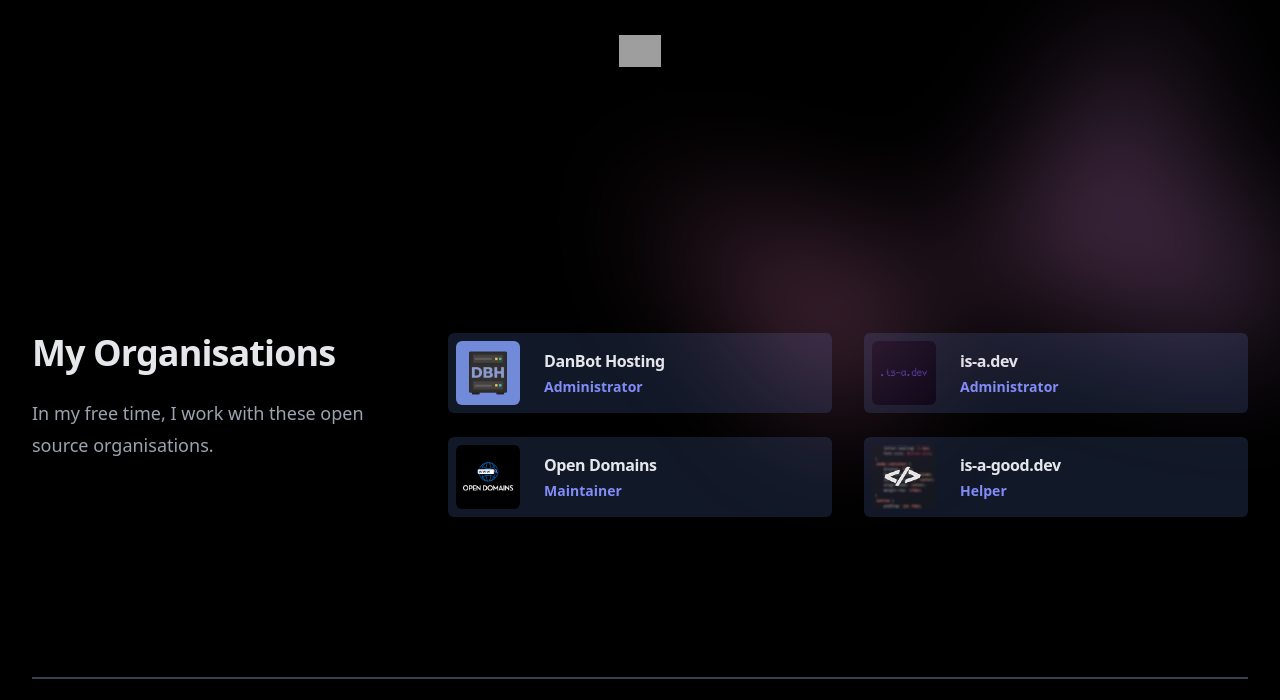
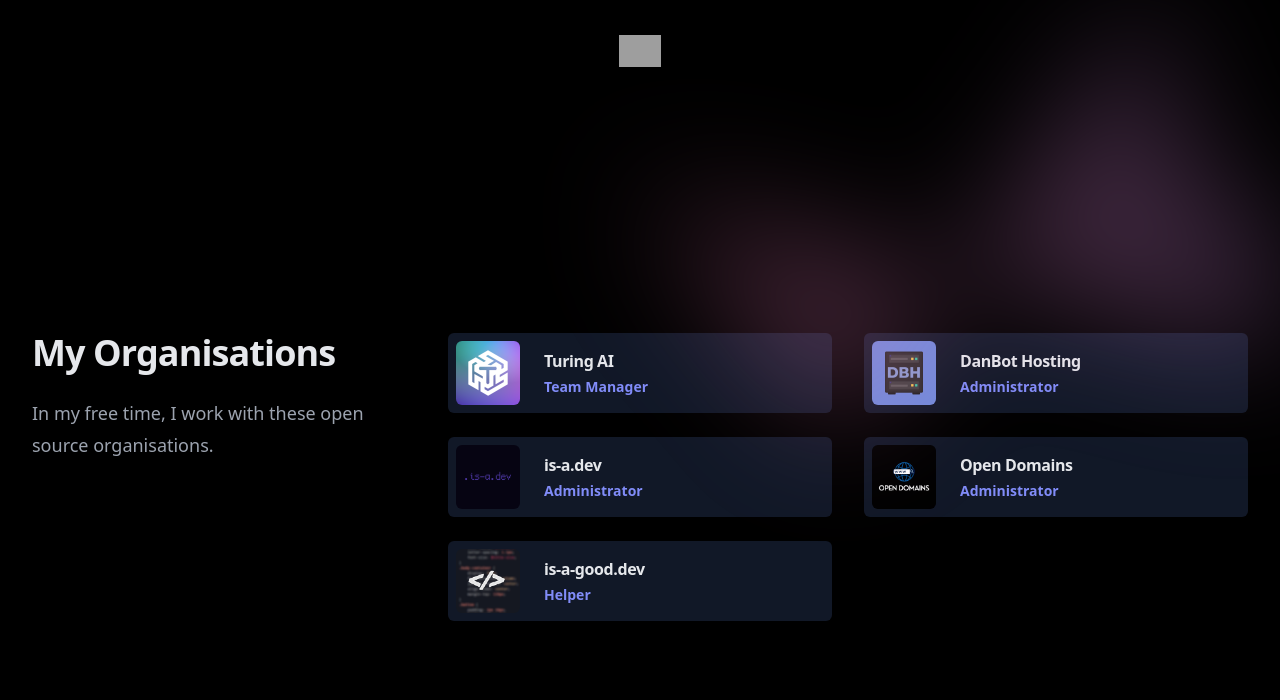
Before and after one commit to wdhdev/website, a plain HTML site: page src/index.html in a window 1280 px wide. Shown: the part 459-1159 px from the top of the page. Drawn offline with nearby package versions, Linux system fonts and the light colour scheme; grey boxes are pictures that could not be loaded.

Commit message:
feat: update orgs
- Add Turing
- Update OD role

```diff
--- a/src/index.html
+++ b/src/index.html
@@ -139,6 +139,19 @@
                     <div class="p-2 bg-gray-900 rounded-md">
                         <li>
                             <div class="flex items-center gap-x-6">
+                                <img class="h-18 w-16 rounded-md" src="/assets/organisations/turing.png" alt="Turing AI">
+
+                                <div>
+                                    <h3 class="text-base font-semibold leading-7 tracking-tight text-gray-200">Turing AI</h3>
+                                    <p class="text-sm font-semibold leading-6 text-indigo-400">Team Manager</p>
+                                </div>
+                            </div>
+                        </li>
+                    </div>
+
+                    <div class="p-2 bg-gray-900 rounded-md">
+                        <li>
+                            <div class="flex items-center gap-x-6">
                                 <img class="h-18 w-16 rounded-md" src="/assets/organisations/dbh.png" alt="DanBot Hosting">
 
                                 <div>
@@ -182,7 +195,7 @@
 
                                 <div>
                                     <h3 class="text-base font-semibold leading-7 tracking-tight text-gray-200">Open Domains</h3>
-                                    <p class="text-sm font-semibold leading-6 text-indigo-400">Maintainer</p>
+                                    <p class="text-sm font-semibold leading-6 text-indigo-400">Administrator</p>
                                 </div>
                             </div>
                         </li>
```
Also changed, not shown: src/assets/organisations/turing.png (added).
